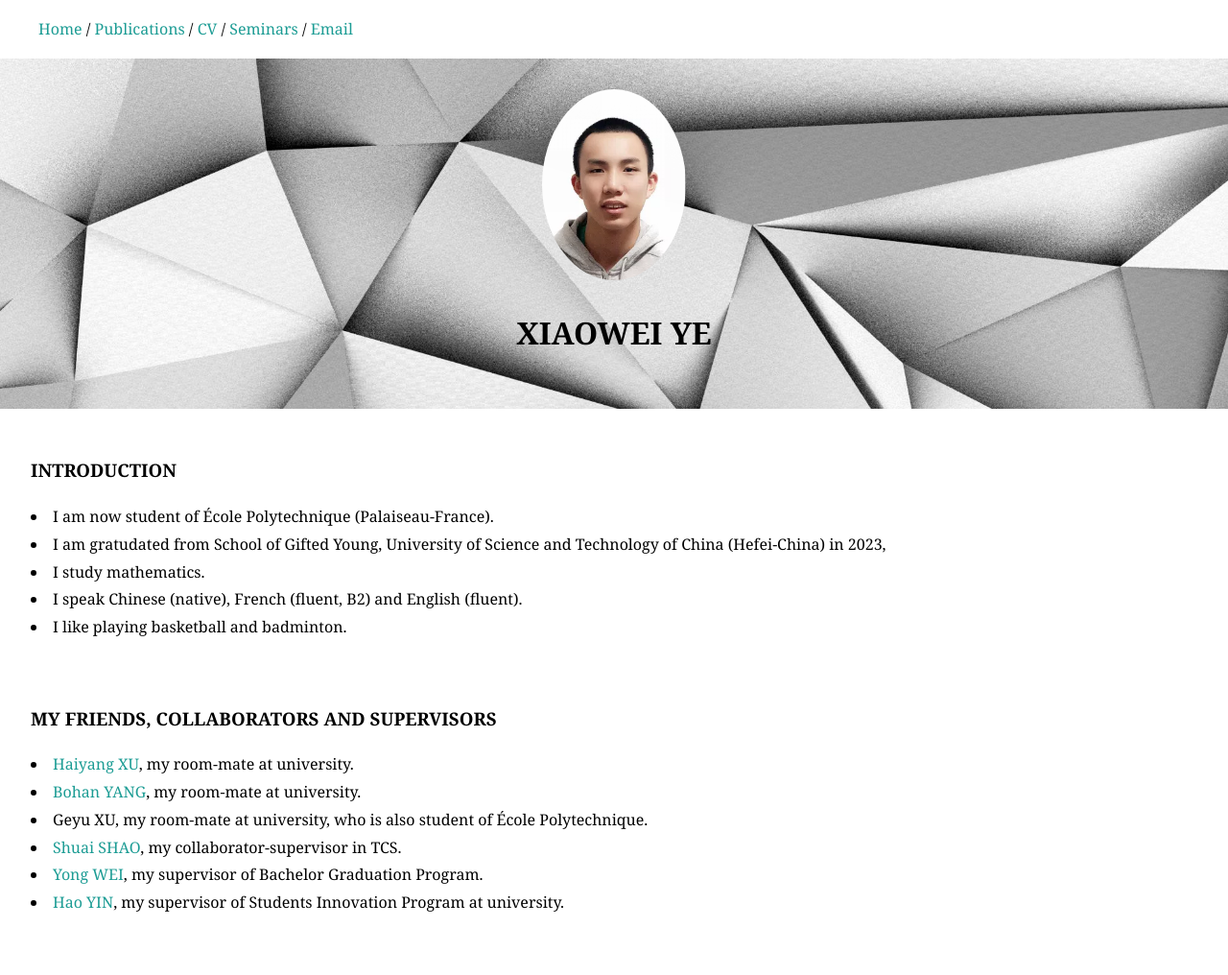
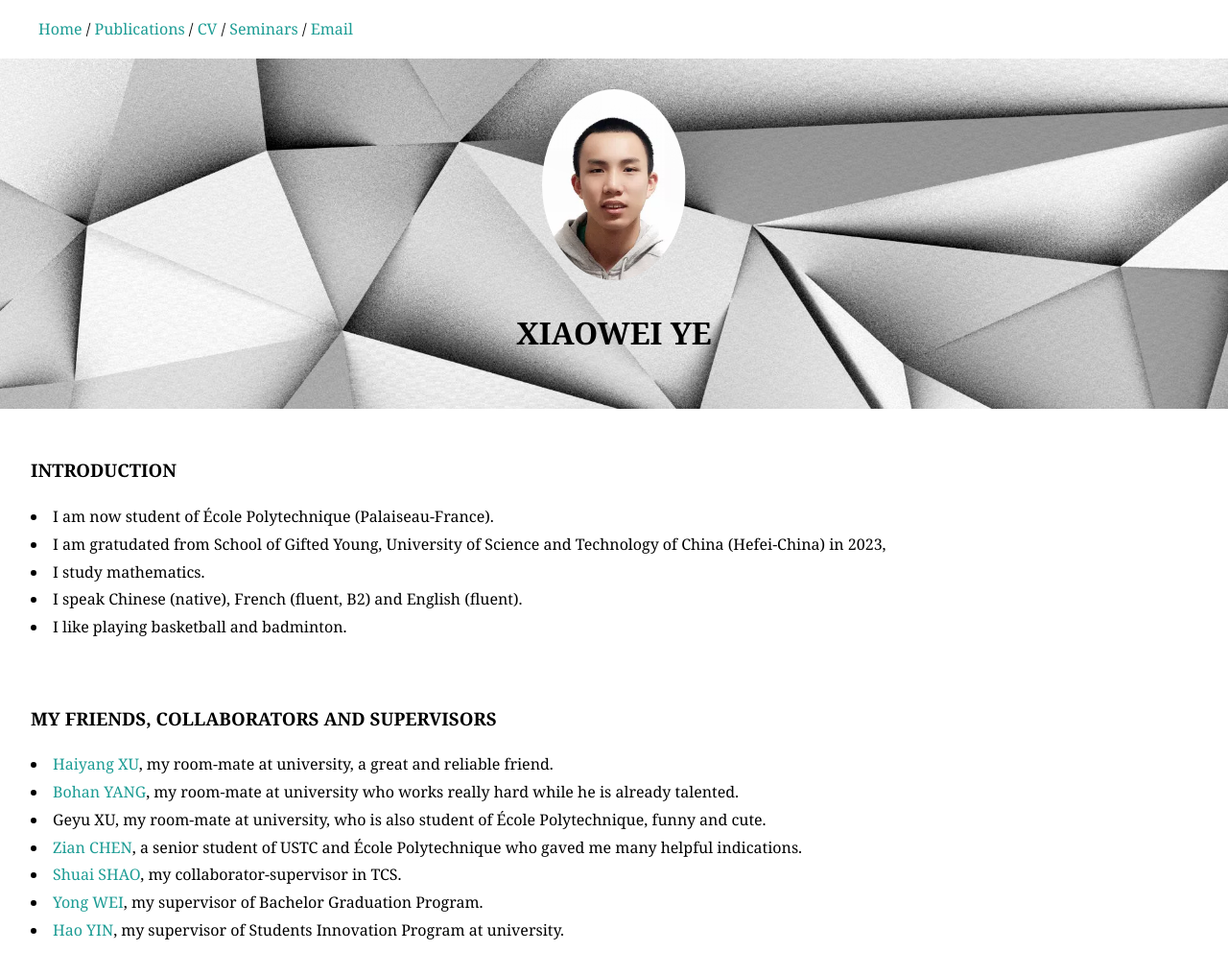
Before and after one commit to XiaoweiYEXavier/XiaoweiYEXavier.github.io, a Jekyll site: the page built from index.html, in a window 1280 px wide. Shown: the whole page at 96% size. Built offline with Jekyll 4.4.1, drawn with Linux system fonts in a browser that asks for light colours; some web fonts are replaced; before the commit the page ends 987 px from its top, so only the background shows below that.

Commit message:
Update index.html

```diff
--- a/index.html
+++ b/index.html
@@ -22,9 +22,10 @@ title: YE Xiaowei
 	<section>
 		<h3>My friends, collaborators and supervisors</h3>
 		<u1>
-            <li><a href="https://xxuhaiyang.github.io/">Haiyang XU</a>, my room-mate at university.  </li>
-            <li><a href="https://starkerfirst.github.io/">Bohan YANG</a>, my room-mate at university.  </li>
-	    <li>Geyu XU, my room-mate at university, who is also student of École Polytechnique.  </li>
+            <li><a href="https://xxuhaiyang.github.io/">Haiyang XU</a>, my room-mate at university, a great and reliable friend.  </li>
+            <li><a href="https://starkerfirst.github.io/">Bohan YANG</a>, my room-mate at university who works really hard while he is already talented.  </li>
+	    <li>Geyu XU, my room-mate at university, who is also student of École Polytechnique, funny and cute.  </li>
+	    <li><a href="https://zian-chen.github.io/">Zian CHEN</a>, a senior student of USTC and École Polytechnique who gaved me many helpful indications.  </li>
             <li><a href="http://staff.ustc.edu.cn/~wwwucuc/">Shuai SHAO</a>, my collaborator-supervisor in TCS.  </li>
 	    <li><a href="https://faculty.ustc.edu.cn/weiyong/">Yong WEI</a>, my supervisor of Bachelor Graduation Program.  </li>
             <li><a href="http://staff.ustc.edu.cn/~haoyin/">Hao YIN</a>, my supervisor of Students Innovation Program at university. </li>
```
